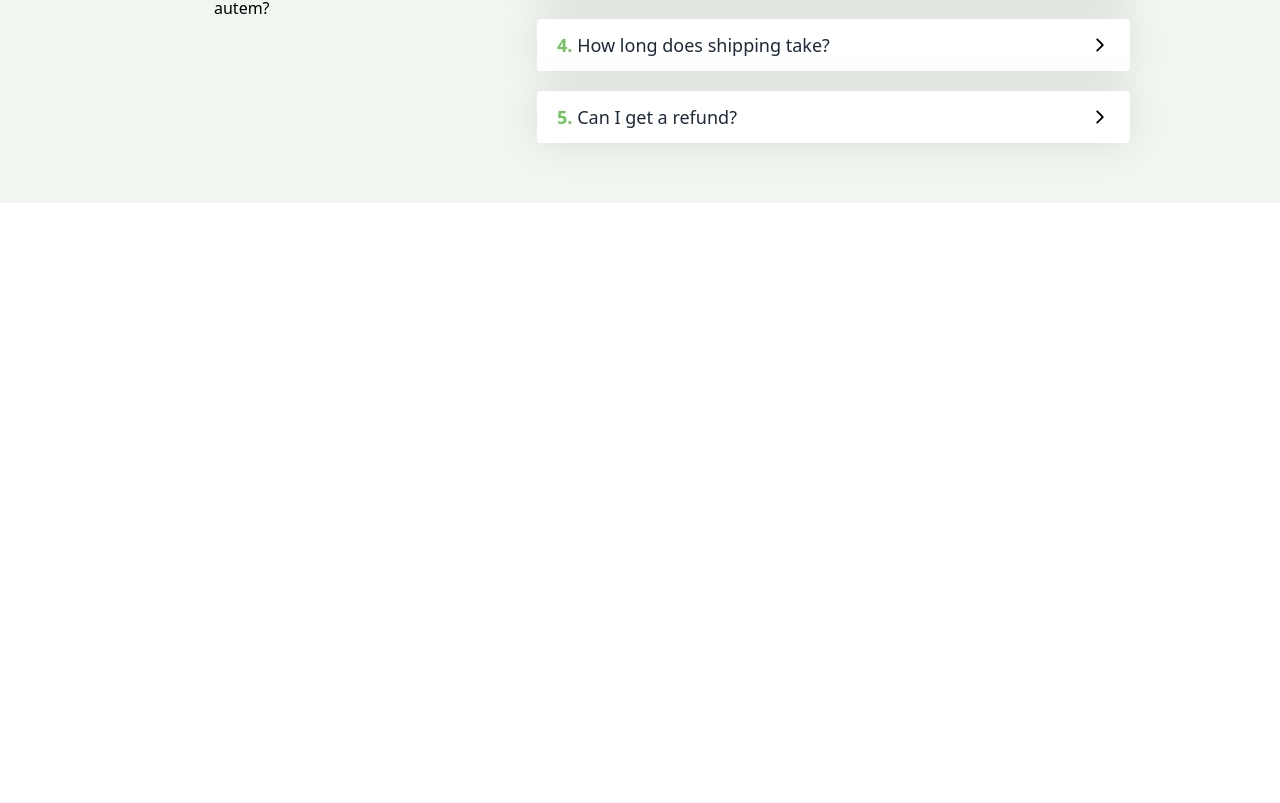
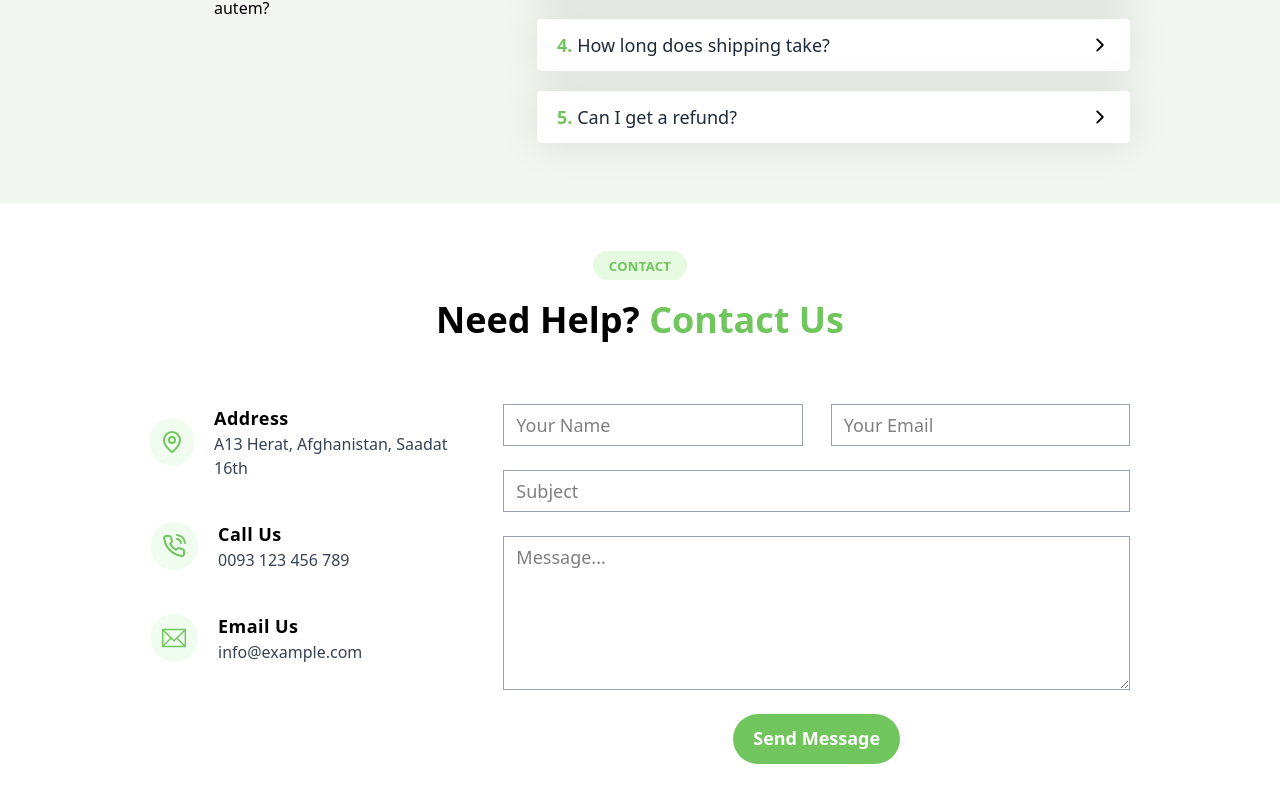
Before and after one commit to NN-Bayat/newProject, a React (Vite) app: page / in a window 1280 px wide. Shown: the part 4228-5031 px from the top of the page. Before the commit the page ends 4431 px from the top, so only its background shows below. Built offline with nearby package versions, Linux system fonts and the light colour scheme.

Commit message:
feat: Contact section

```diff
--- a/src/App.jsx
+++ b/src/App.jsx
@@ -6,6 +6,7 @@ import ServicesSection from "./sections/ServicesSection";
 import FeaturesSection from "./sections/FeaturesSection";
 import PricingSection from "./sections/PricingSection";
 import Accordion from "./sections/Accordion";
+import ContactSection from "./sections/ContactSection";
 
 const App = () => {
   return (
@@ -20,6 +21,7 @@ const App = () => {
         <FeaturesSection />
         <PricingSection />
         <Accordion />
+        <ContactSection />
       </main>
     </>
   );
--- a/src/components/SectionHeader.jsx
+++ b/src/components/SectionHeader.jsx
@@ -1,7 +1,7 @@
-const SectionHeader = ({ title, subTitle }) => {
+const SectionHeader = ({ title, subTitle, popedWords = 1 }) => {
   const words = subTitle.split(" ");
-  const lastWord = words.pop();
-  const restOfSubtitle = words.join(" ");
+  const lastWords = words.slice(-popedWords).join(" ");
+  const restOfSubtitle = words.slice(0, -popedWords).join(" ");
 
   return (
     <div className="flex flex-col items-center justify-center gap-5">
@@ -9,7 +9,7 @@ const SectionHeader = ({ title, subTitle }) => {
         {title}
       </h4>
       <h1 className="capitalize text-4xl font-semibold text-center">
-        {restOfSubtitle} <span className="text-[#71c55d]">{lastWord}</span>
+        {restOfSubtitle} <span className="text-[#71c55d]">{lastWords}</span>
       </h1>
     </div>
   );
--- a/src/constant/index.js
+++ b/src/constant/index.js
@@ -199,3 +199,18 @@ export const accordionItems = [
       "Yes, refunds are issued within 5–7 business days after we receive your return.",
   },
 ];
+
+export const contactInfo = [
+  {
+    title: "address",
+    info: "A13 Herat, Afghanistan, Saadat 16th",
+  },
+  {
+    title: "Call Us",
+    info: "0093 123 456 789",
+  },
+  {
+    title: "Email Us",
+    info: "info@example.com",
+  },
+];
--- /dev/null
+++ b/src/sections/ContactSection.jsx
@@ -0,0 +1,78 @@
+import SectionHeader from "../components/SectionHeader";
+import { LuMapPin } from "react-icons/lu";
+import { TfiEmail } from "react-icons/tfi";
+import { contactInfo } from "../constant";
+import { FiPhoneCall } from "react-icons/fi";
+
+const contactIcons = [
+  { icon: <LuMapPin /> },
+  { icon: <FiPhoneCall /> },
+  { icon: <TfiEmail /> },
+];
+
+const ContactSection = () => {
+  return (
+    <section
+      id="contact"
+      className="w-full h-full flex items-center justify-center bg-white py-12 scroll-mt-22"
+    >
+      <div className="px-3 sm:px-[10%] lg:px-[10%] xl:px-[150px] w-full">
+        <div>
+          <SectionHeader
+            title={"Contact"}
+            subTitle={"Need Help? Contact Us"}
+            popedWords={2}
+          />
+        </div>
+        <div className="flex flex-col lg:flex-row items-center lg:items-start gap-10 pt-16">
+          <div className="md:w-1/2 flex flex-col gap-10">
+            {contactInfo.map((item, index) => (
+              <div key={index} className="flex gap-5 items-center group">
+                <span className="size-12 flex items-center justify-center rounded-full bg-[#f0fcf0] text-[#71c55d] text-2xl group-hover:bg-[#71c55d] group-hover:text-white transition-all duration-300">
+                  {contactIcons[index].icon}
+                </span>
+                <div>
+                  <span className="text-lg font-bold capitalize tracking-wide">
+                    {item.title}
+                  </span>
+                  <p className="text-gray-700 font-medium">{item.info}</p>
+                </div>
+              </div>
+            ))}
+          </div>
+          <div className="w-full">
+            <form action="" className="flex flex-col gap-6">
+              <div className="w-full flex justify-between gap-7">
+                <input
+                  type="text"
+                  className="text-lg font-medium border w-full border-gray-400 px-3 py-1.5 placeholder:font-normal focus:border-[#71c55d] focus:outline-none"
+                  placeholder="Your Name"
+                />
+                <input
+                  type="text"
+                  className="text-lg font-medium border w-full border-gray-400 px-3 py-1.5 placeholder:font-normal focus:border-[#71c55d] focus:outline-none"
+                  placeholder="Your Email"
+                />
+              </div>
+              <input
+                type="text"
+                className="text-lg font-medium border border-gray-400 px-3 py-1.5 placeholder:font-normal focus:border-[#71c55d] focus:outline-none"
+                placeholder="Subject"
+              />
+              <textarea
+                className="text-lg border border-gray-400 px-3 py-1.5 min-h-[42px] placeholder:font-normal focus:border-[#71c55d] focus:outline-none"
+                placeholder="Message..."
+                rows={5}
+              />
+              <button className="capitalize mx-auto bg-[#71c55d] hover:bg-[#80ce74] transition-all duration-200 text-white pb-3 pt-2.5 px-5 rounded-full text-lg font-semibold">
+                send Message
+              </button>
+            </form>
+          </div>
+        </div>
+      </div>
+    </section>
+  );
+};
+
+export default ContactSection;
```
